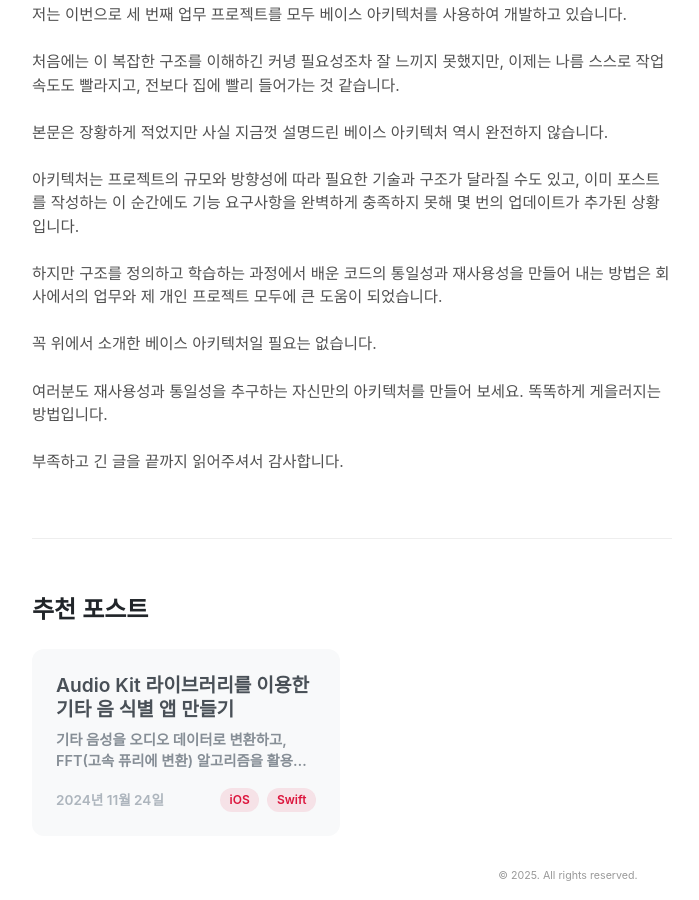
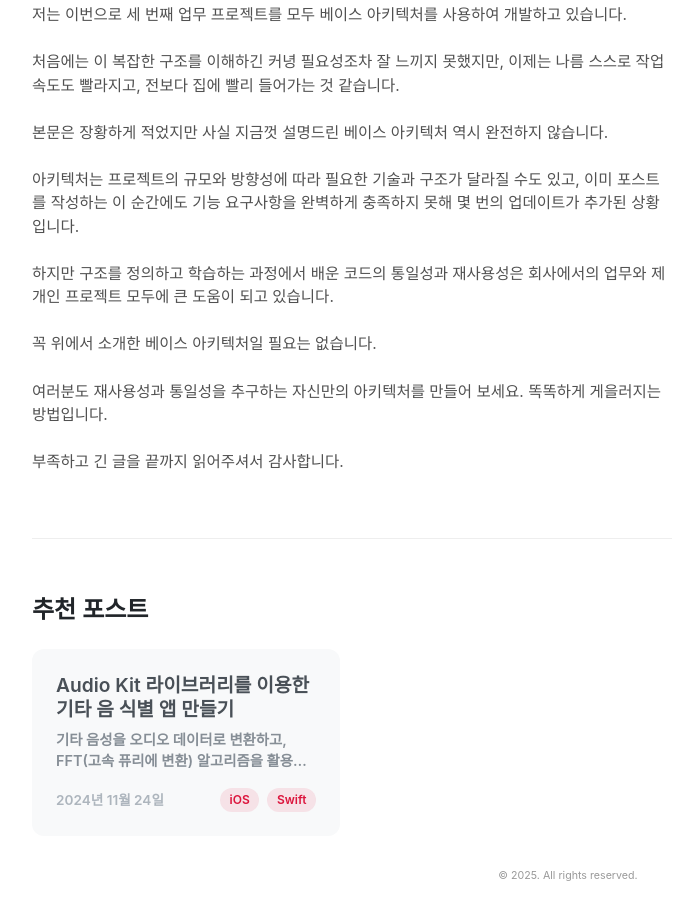
Before and after one commit to dc143cDev/dc143cDev.github.io, a Jekyll site: the page built from _posts/2025-01-05-base-architecture.md, in a window 1280 px wide and 900 px high, scrolled down 25672 px. Shown: the whole window, without its empty margins (288-987 px from the left). Built offline with Jekyll 4.4.1, drawn with Linux system fonts in a browser that asks for light colours; some web fonts are replaced.

Commit message:
Update 2025-01-05-base-architecture.md

```diff
--- a/_posts/2025-01-05-base-architecture.md
+++ b/_posts/2025-01-05-base-architecture.md
@@ -1066,7 +1066,7 @@ BaseView는 GetX 구조와 유사하게 BaseController를 제네릭 타입으로
 
 아키텍처는 프로젝트의 규모와 방향성에 따라 필요한 기술과 구조가 달라질 수도 있고, 이미 포스트를 작성하는 이 순간에도 기능 요구사항을 완벽하게 충족하지 못해 몇 번의 업데이트가 추가된 상황입니다.
 
-하지만 구조를 정의하고 학습하는 과정에서 배운 코드의 통일성과 재사용성을 만들어 내는 방법은 회사에서의 업무와 제 개인 프로젝트 모두에 큰 도움이 되었습니다.
+하지만 구조를 정의하고 학습하는 과정에서 배운 코드의 통일성과 재사용성은 회사에서의 업무와 제 개인 프로젝트 모두에 큰 도움이 되고 있습니다.
 
 꼭 위에서 소개한 베이스 아키텍처일 필요는 없습니다.
 
```
